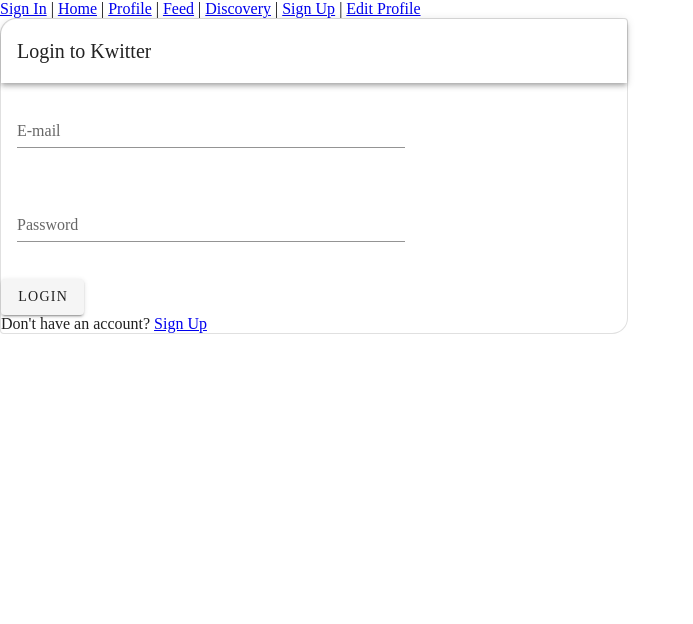
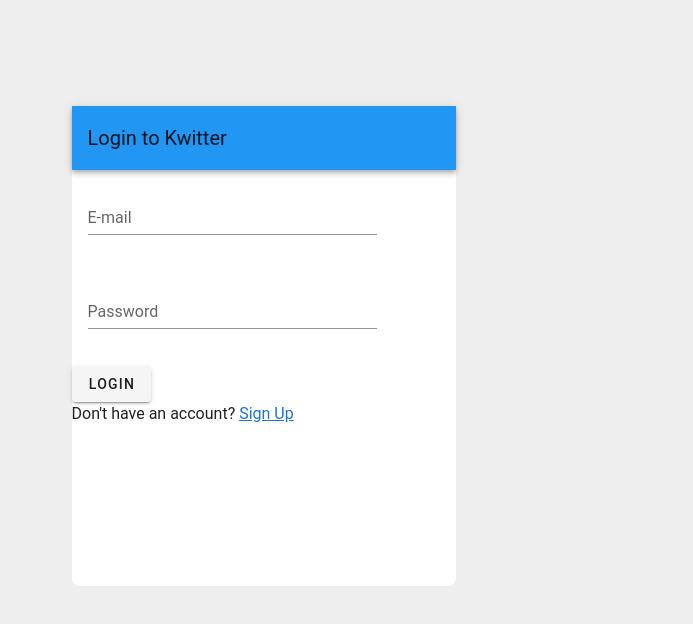
Before and after one commit to jackienguy/Tweeter, a Vue app in the folder tweeterproject/: page /SignIn in a window 1280 px wide. Shown: the top 624 px of the page, without its empty margins (0-693 px from the left). Built offline with nearby package versions, Linux system fonts and the light colour scheme.

Commit message:
updated SignIn view with Vuetify wireframe for page layout

```diff
--- a/tweeterproject/src/components/CommentBody.vue
+++ b/tweeterproject/src/components/CommentBody.vue
@@ -4,7 +4,7 @@
       class="mx-auto"
       color="caf0f8"
       dark
-      max-width="750"
+      width="60vw"
     >
       <v-card-title>
         <v-icon
@@ -26,8 +26,9 @@
             <v-img
               class="elevation-6"
               alt=""
-              :src="userImageUrl"
+
             ></v-img>
+            <!-- :src="{{userImageUrl}}" -->
           </v-list-item-avatar>
 
           <v-list-item-content>
@@ -104,14 +105,14 @@
          // Deleting a comment
           deleteComment () {
               axios.request ({
-                  url: "https://tweeterest.ml/api/tweets",
+                  url: "https://tweeterest.ml/api/comments",
                   method: "DELETE",
                   headers: {
                   'X-Api-Key': process.env.VUE_APP_API_KEY
                   },
                   data: {
                       loginToken: cookies.get('loginToken'),
-                      tweetId: this.tweetId
+                      commentId: this.commentId
                   }
               }).then((response)=> {
                     console.log(response);
--- a/tweeterproject/src/components/CommentsOnTweets.vue
+++ b/tweeterproject/src/components/CommentsOnTweets.vue
@@ -41,7 +41,6 @@
         },
         mounted(){
             this.getCommentOnTweet();
-            this.getCommentOnTweet();
         },
         methods: {
             getCommentOnTweet() {
--- a/tweeterproject/src/components/TweetBody.vue
+++ b/tweeterproject/src/components/TweetBody.vue
@@ -4,7 +4,7 @@
     class="mx-auto"
     color="#26c6da"
     dark
-    max-width="800"
+    width="70vw"
   >
     <v-card-title>
       <v-icon
@@ -39,6 +39,7 @@
           align="center"
           justify="end"
         >
+     <!--Comment button  -->
 
             <v-btn
             @click="isExpanded = !isExpanded"
@@ -54,6 +55,8 @@
                 far fa-comment-alt
             </v-icon>
             </v-btn>
+    <!-- Like/Unlike button -->
+        <div>
 
                 <v-btn
                 @click="likedTweet"
@@ -63,11 +66,13 @@
                 >
                 <v-icon
                 small
-            color="green darken-2"
+                color="white darken-2"
                 >
                     far fa-thumbs-up
                 </v-icon>
                 </v-btn>
+
+
             <LikesCounter/>
 
                 <v-btn
@@ -84,7 +89,10 @@
                 </v-icon>
                 </v-btn>
 
+        </div>
+    <!-- Edit tweet button -->
             <v-btn
+            @click="editTweet"
             class="ma-2"
             text
             icon
@@ -96,7 +104,7 @@
                   far fa-edit
             </v-icon>
             </v-btn>
-
+    <!-- Delete buttm -->
             <v-btn
             @click="deleteTweet"
             class="ma-2"
@@ -110,15 +118,19 @@
                 far fa-trash-alt
             </v-icon>
             </v-btn>
-
+    <!-- Expand comment button -->
             <v-btn
             @click="isExpanded = !isExpanded"
              class="ma-2"
+            icon
             outlined
-            fab
-            color="white"
             >
-            <v-icon small>fas fa-caret-down</v-icon>
+             <v-icon
+            small
+            color="white darken-2"
+            >
+                fas fa-angle-down
+            </v-icon>
             </v-btn>
         </v-row>
       </v-list-item>
@@ -161,7 +173,7 @@
         },
         data () {
             return {
-                // isLikedTweet: false,
+                isLiked: false,
                 isExpanded: false,
                 // numLikes: 0
             }
@@ -225,6 +237,26 @@
                 }).catch((err)=>{
                     console.error(err);
                 })
+            },
+            // Editing a tweet
+            editTweet() {
+               axios.request({
+                   url: "https://tweeterest.ml/api/tweets",
+                   method: "PATCH",
+                   headers: {
+                       'X-Api-Key': process.env.VUE_APP_API_KEY
+                   },
+                   data: {
+                       loginToken: cookies.get('loginToken'),
+                       tweetId: this.tweetId,
+                       content: this.content
+                   }
+               }).then((response)=>{
+                    console.log(response);
+                    console.log("You edited");
+               }).catch((err)=>{
+                    console.error(err);
+               })
             }
 
         },
--- a/tweeterproject/src/components/UserTweets.vue
+++ b/tweeterproject/src/components/UserTweets.vue
@@ -26,10 +26,9 @@
                 tweets: [],
             }
         },
-        mounted () {
+         mounted () {
             this.getTweets()
         },
-
         methods: {
             getTweets () {
                 axios.request({
@@ -50,6 +49,8 @@
             })
         },
 
+
+
       }
 
 }
--- a/tweeterproject/src/views/Home.vue
+++ b/tweeterproject/src/views/Home.vue
@@ -33,7 +33,9 @@
       </v-responsive>
     </v-app-bar>
 
-    <v-navigation-drawer permanent app>
+    <v-navigation-drawer
+    class="grey lighten-3"
+    permanent app>
       <v-list-item>
         <v-list-item-content>
           <v-list-item-title class="text-h6">
@@ -89,7 +91,7 @@
     </v-navigation-drawer>
 
     <v-main>
-<!--  -->
+      <newTweets/>
     </v-main>
 
   </v-app>
@@ -97,9 +99,12 @@
 
 
 <script>
+import newTweets from '../components/newTweets.vue';
 
   export default {
-
+    components: {
+      newTweets
+    },
     data () {
       return {
         items: [
--- a/tweeterproject/src/views/SignIn.vue
+++ b/tweeterproject/src/views/SignIn.vue
@@ -1,13 +1,21 @@
 <template>
-    <div>
-    <!-- Vuetify Form for Signin -->
-        <v-form>
-            <v-row>
-                <v-col
-                    cols="12"
-                    md="6"
+  <v-app id="inspire">
+    <v-app-bar
+      app
+      color="grey lighten-3"
+      flat
     >
-                    <v-card  elevation="12" outlined shaped tile>
+    </v-app-bar>
+
+    <v-main class="grey lighten-3">
+      <v-container>
+          <v-col>
+            <v-sheet
+              min-height="60vh"
+              width="30vw"
+              rounded="lg"
+
+            >
             <v-toolbar color="blue">
                 <v-toolbar-title>Login to Kwitter</v-toolbar-title>
             </v-toolbar>
@@ -15,7 +23,7 @@
                 <v-row>
                     <v-col
                         cols="12"
-                                    md="8"
+                        md="10"
                     >
                         <v-text-field
                             v-model="email"
@@ -29,8 +37,8 @@
                 </v-row>
                 <v-row>
                     <v-col
-                                    cols="12"
-                                    md="8"
+                        cols="1"
+                        md="10"
                     >
                         <v-text-field
                             v-model="password"
@@ -44,15 +52,25 @@
                     </v-col>
                 </v-row>
             </v-card-text>
+            <div>
                 <v-btn class="mr-4" @click="login">Login</v-btn>
+            </div>
+
             <v-spacer></v-spacer>
+            <div>
                       <p>Don't have an account? <router-link to="/Register">Sign Up</router-link></p>
-                        </v-card>
+            </div>
+            </v-sheet>
           </v-col>
-            </v-row>
-        </v-form>
-    </div>
+      </v-container>
+    </v-main>
+  </v-app>
 </template>
+
+
+
+------------------
+
 
 <script>
 import axios from 'axios';
```
Lines whose indentation alone changed are shown as unchanged.
